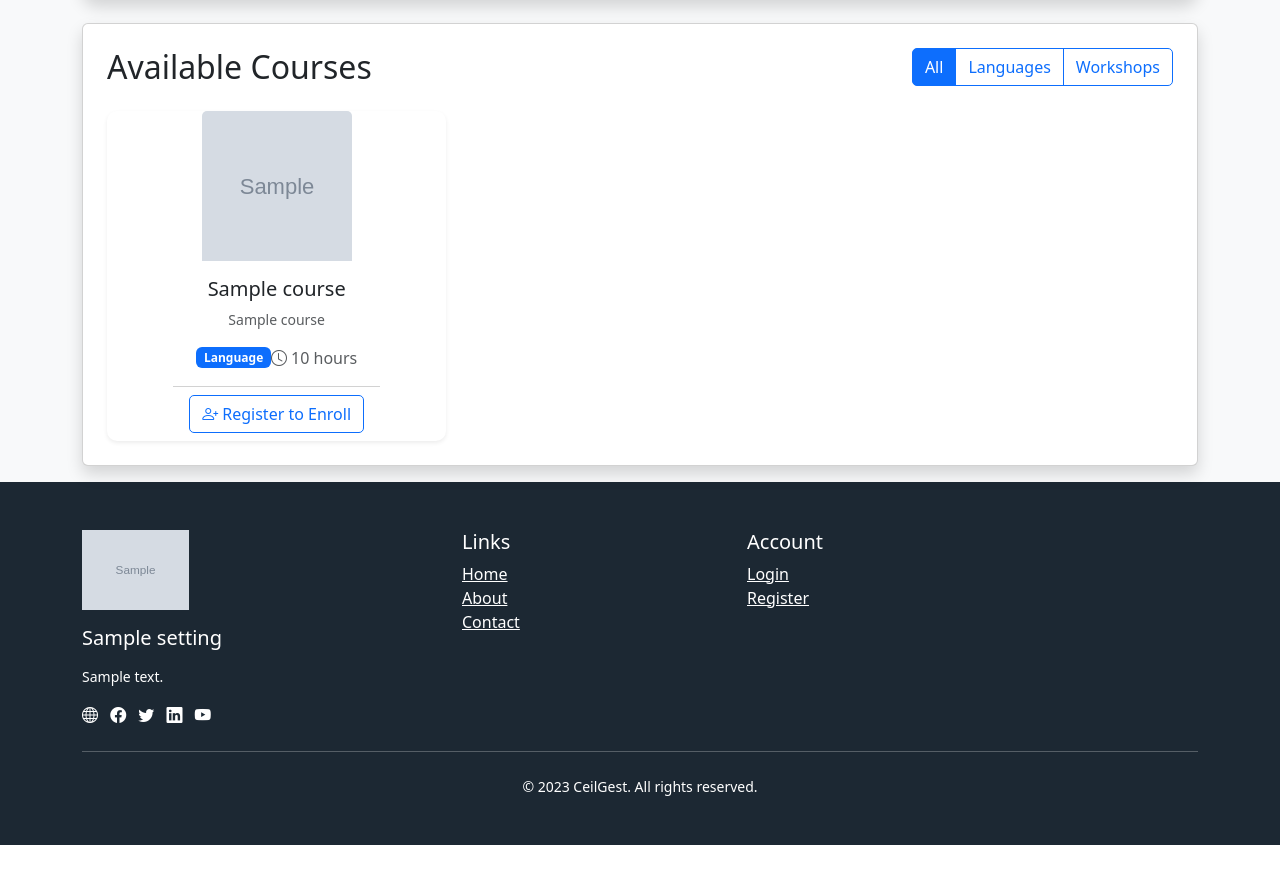
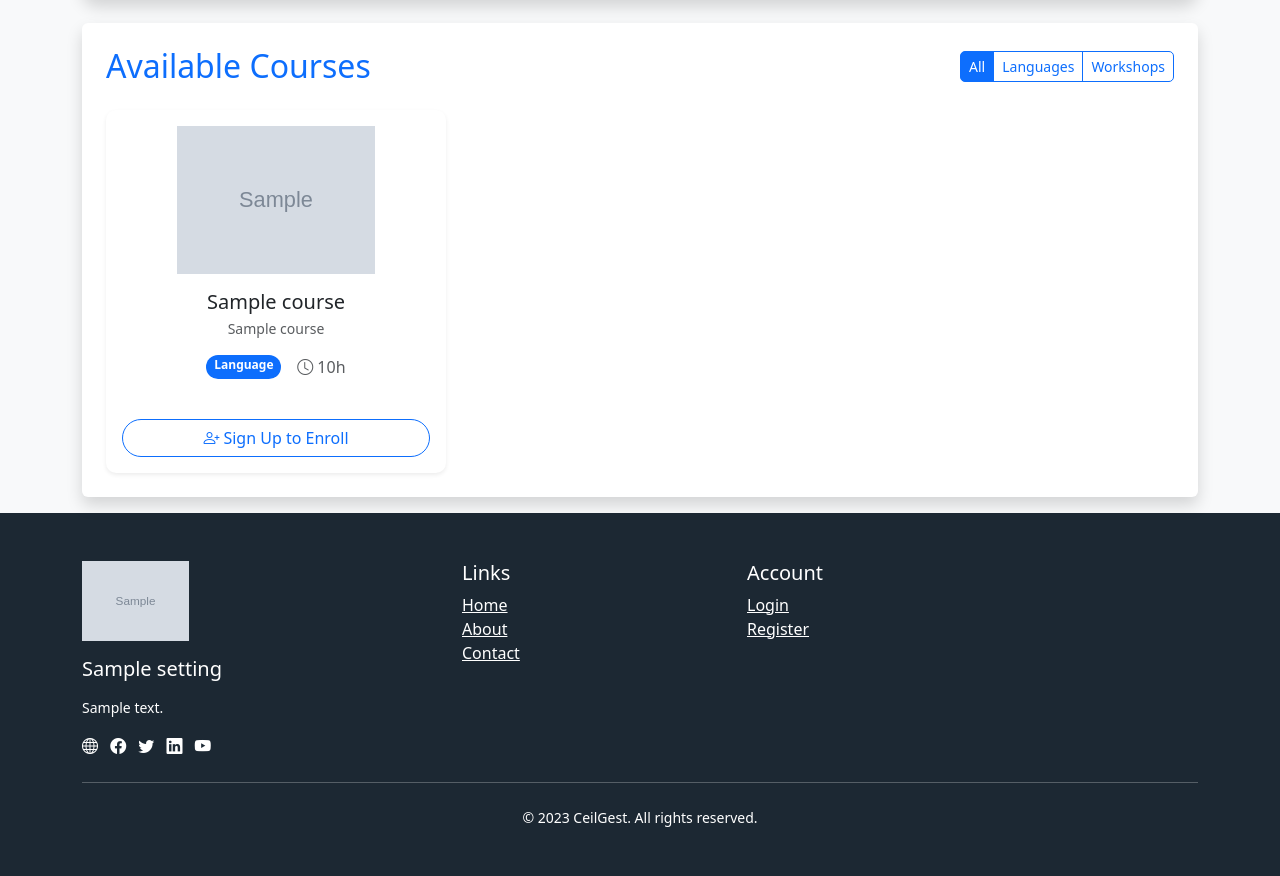
Before and after one commit to Djellal/ceilgest, a Flask app: page / in a window 1280 px wide. Shown: the part 386-1262 px from the top of the page. Before the commit the page ends 1231 px from the top, so only its background shows below. Run offline with Flask 3, Linux system fonts and the light colour scheme; tables that the repository leaves empty hold one stand-in row (values such as "Sample post"); grey boxes marked "Sample" are stand-in pictures; some libraries are stand-ins or nearby versions.

Commit message:
feat(registration): add registration validation and edit functionality
Introduce a new `registration_validated` field to track registration validation status. Add edit functionality for registrations, including a new route, template, and permissions check. Update UI components to include edit buttons and improve styling

```diff
--- a/app/models.py
+++ b/app/models.py
@@ -159,6 +159,7 @@ class Course_Registration(db.Model):
     user_id = db.Column(db.Integer, db.ForeignKey('users.id'), nullable=False)
     session_id = db.Column(db.Integer, db.ForeignKey('sessions.id'), nullable=False)
     group_id = db.Column(db.Integer, db.ForeignKey('groups.id'), nullable=True)  # Changed to nullable
+    registration_validated = db.Column(db.Boolean, default=False, nullable=False)  # New field
 
     birth_state = db.relationship('State')
     birth_municipality = db.relationship('Municipality')
--- a/app/routes.py
+++ b/app/routes.py
@@ -1,4 +1,4 @@
-from flask import Blueprint, render_template, request, flash, redirect, url_for
+from flask import Blueprint, render_template, request, flash, redirect, url_for, jsonify
 from flask_login import login_required, current_user
 from app.models import db, Course_Registration, Session, Course, CourseLevel, State, Municipality, Profession, Group
 from datetime import datetime
@@ -182,3 +182,60 @@ def admin_registrations():
                          courses=courses,
                          levels=levels,
                          groups=groups)
+
+
+@bp.route('/edit-registration/<int:registration_id>', methods=['GET', 'POST'])
+@login_required
+def edit_registration(registration_id):
+    registration = Course_Registration.query.get_or_404(registration_id)
+    settings = AppSettings.query.get(1)
+
+    # Check permissions
+    if not (current_user.is_admin or
+            (current_user.is_student and
+             current_user.id == registration.user_id and
+             registration.session_id == settings.current_session_id and
+             not registration.group_id)):
+        flash('You cannot edit this registration', 'danger')
+        return redirect(url_for('main.student_dashboard'))
+
+    if request.method == 'POST':
+        try:
+            # Update editable fields
+            registration.address = request.form['address']
+            registration.tel = request.form['tel']
+            registration.notes = request.form.get('notes', '')
+
+            # Only update validation if admin
+            if current_user.is_admin:
+                registration.registration_validated = 'registration_validated' in request.form
+
+            db.session.commit()
+            flash('Registration updated successfully', 'success')
+            return redirect(url_for('main.student_dashboard'))
+        except Exception as e:
+            db.session.rollback()
+            flash(f'Error updating registration: {str(e)}', 'danger')
+
+    # Get dropdown options
+    states = State.query.all()
+    professions = Profession.query.all()
+    courses = Course.query.filter_by(is_active=True).all()
+    levels = CourseLevel.query.all()
+
+    return render_template(
+        'edit_registration.html',
+        settings=settings,
+        registration=registration,
+        states=states,
+        professions=professions,
+        courses=courses,
+        levels=levels
+    )
+
+
+@bp.route('/api/municipalities')
+def get_municipalities():
+    state_id = request.args.get('state_id')
+    municipalities = Municipality.query.filter_by(state_id=state_id).all()
+    return jsonify([{'id': m.id, 'name': m.name} for m in municipalities])
--- a/app/templates/admin/registrations.html
+++ b/app/templates/admin/registrations.html
@@ -93,6 +93,10 @@
                                 <a href="#" class="btn btn-sm btn-primary" title="View">
                                     <i class="bi bi-eye"></i>
                                 </a>
+                                <a href="{{ url_for('main.edit_registration', registration_id=reg.id) }}"
+                                   class="btn btn-sm btn-warning" title="Edit">
+                                    <i class="bi bi-pencil"></i>
+                                </a>
                             </td>
                         </tr>
                         {% endfor %}
--- a/app/templates/partials/courses_section.html
+++ b/app/templates/partials/courses_section.html
@@ -1,12 +1,12 @@
-<div class="card shadow">
+<div class="card shadow border-0">
     <div class="card-body p-4">
         <div class="d-flex justify-content-between align-items-center mb-4">
-            <h2 class="card-title mb-0">{{ section_title|default('Available Courses') }}</h2>
+            <h2 class="card-title mb-0 text-primary">{{ section_title|default('Available Courses') }}</h2>
             {% if show_filters|default(true) %}
             <div class="btn-group" role="group">
-                <button type="button" class="btn btn-outline-primary active filter-btn" data-filter="all">All</button>
-                <button type="button" class="btn btn-outline-primary filter-btn" data-filter="Language">Languages</button>
-                <button type="button" class="btn btn-outline-primary filter-btn" data-filter="Workshop">Workshops</button>
+                <button type="button" class="btn btn-sm btn-outline-primary active filter-btn" data-filter="all">All</button>
+                <button type="button" class="btn btn-sm btn-outline-primary filter-btn" data-filter="Language">Languages</button>
+                <button type="button" class="btn btn-sm btn-outline-primary filter-btn" data-filter="Workshop">Workshops</button>
             </div>
             {% endif %}
         </div>
@@ -15,36 +15,40 @@
         <div class="row row-cols-1 row-cols-md-2 row-cols-lg-3 g-4" id="courseGrid">
             {% for course in courses %}
             <div class="col" data-course-type="{{ course.course_type }}">
-                <div class="card h-100 course-card shadow-sm align-items-center">
+                <div class="card h-100 course-card shadow-sm border-0 hover-shadow transition-all">
                     {% if course.image %}
                     <img src="{{ url_for('static', filename='uploads/' + course.image) }}"
-                         class="card-img-top" alt="{{ course.name }}"
-                         style="height: 150px; width: 150px; object-fit: fill;">
+                         class="card-img-top p-3" alt="{{ course.name }}"
+                         style="height: 180px; width: 100%; object-fit: contain;">
                     {% else %}
-                    <div class="card-img-top bg-light d-flex align-items-center justify-content-center"
-                         style="height: 200px;">
+                    <div class="card-img-top bg-light d-flex align-items-center justify-content-center p-3"
+                         style="height: 180px;">
                         <i class="bi bi-book fs-1 text-muted"></i>
                     </div>
                     {% endif %}
 
-                    <div class="card-body text-center">
-                        <h5 class="card-title">{{ course.name }}</h5>
-                        <p class="card-text text-muted small">{{ course.name_ar }}</p>
-                        <div class="d-flex justify-content-between align-items-center mt-2">
-                            <span class="badge bg-primary">{{ course.course_type }}</span>
-                            <span class="text-muted"><i class="bi bi-clock me-1"></i>{{ course.duration }} hours</span>
+                    <div class="card-body text-center pt-0">
+                        <h5 class="card-title mb-1">{{ course.name }}</h5>
+                        <p class="card-text text-muted small mb-3">{{ course.name_ar }}</p>
+                        <div class="d-flex justify-content-center gap-3 mb-3">
+                            <span class="badge bg-primary rounded-pill">{{ course.course_type }}</span>
+                            <span class="text-muted d-flex align-items-center">
+                                <i class="bi bi-clock me-1"></i>{{ course.duration }}h
+                            </span>
                         </div>
                     </div>
 
-                    <div class="card-footer bg-transparent">
+                    <div class="card-footer bg-transparent border-0 pb-3">
                         {% if show_register_button|default(true) %}
                             {% if current_user.is_authenticated and current_user.is_student %}
-                            <a href="{{ url_for('main.register_course') }}" class="btn btn-primary w-100">
-                                <i class="bi bi-pencil-square me-1"></i>Register
+                            <a href="{{ url_for('main.register_course', course_id=course.id) }}"
+                               class="btn btn-primary w-100 rounded-pill">
+                                <i class="bi bi-pencil-square me-1"></i>Register Now
                             </a>
                             {% elif not current_user.is_authenticated %}
-                            <a href="{{ url_for('auth.register') }}" class="btn btn-outline-primary w-100">
-                                <i class="bi bi-person-plus me-1"></i>Register to Enroll
+                            <a href="{{ url_for('auth.register') }}"
+                               class="btn btn-outline-primary w-100 rounded-pill">
+                                <i class="bi bi-person-plus me-1"></i>Sign Up to Enroll
                             </a>
                             {% endif %}
                         {% endif %}
@@ -54,8 +58,9 @@
             {% endfor %}
         </div>
         {% else %}
-        <div class="alert alert-info">
-            <i class="bi bi-info-circle me-2"></i>No courses currently available
+        <div class="alert alert-info d-flex align-items-center">
+            <i class="bi bi-info-circle-fill me-2"></i>
+            <span>No courses currently available. Please check back later.</span>
         </div>
         {% endif %}
     </div>
--- a/app/templates/student_dashboard.html
+++ b/app/templates/student_dashboard.html
@@ -30,6 +30,12 @@
                             <td>{{ reg.paid_fee_value }} DZD</td>
                             <td>
                                 <span class="badge bg-success">Active</span>
+                            </td>
+                            <td>
+                                {% if reg.group_id is none %}
+                                <a href="{{ url_for('main.edit_registration', registration_id=reg.id) }}"
+                                   class="btn btn-sm btn-warning">Edit</a>
+                                {% endif %}
                             </td>
                         </tr>
                         {% endfor %}
```
Also changed, not shown: app/templates/edit_registration.html (added, +151 -0 lines), migrations/versions/5407d4fe2307_add_registration_validated_field.py (added, +32 -0 lines).
